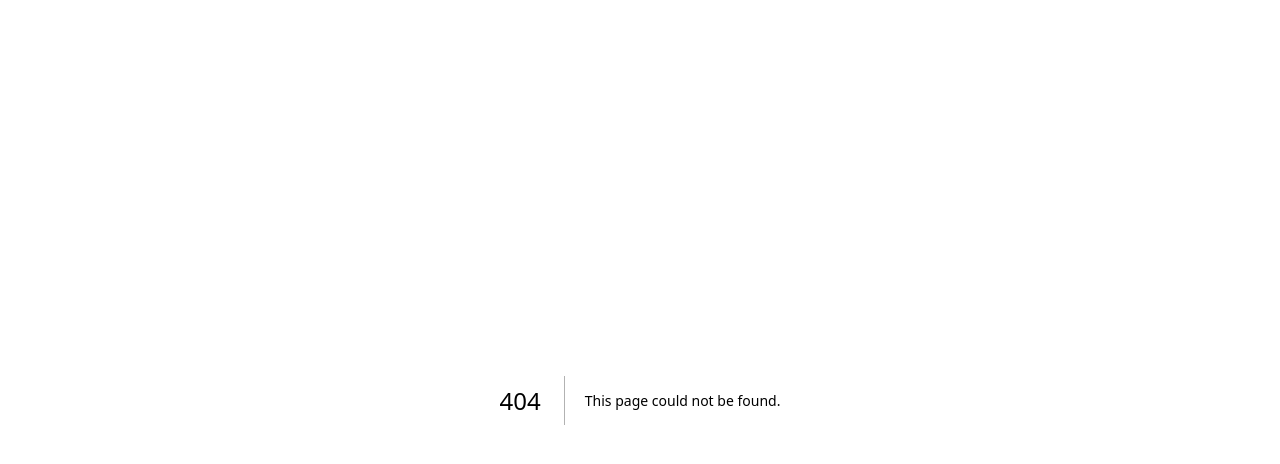
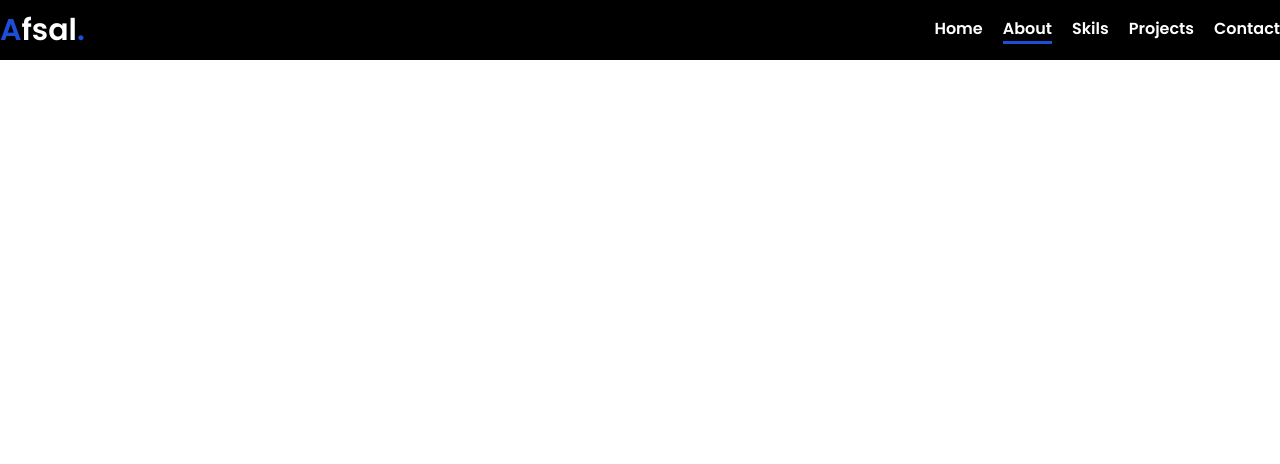
Before and after one commit to afsal-p-u/afsal-p-u, a Next.js app: page /about in a window 1280 px wide. Before the commit this address had no page. Shown: the top 464 px of the page. Built offline with nearby package versions, Linux system fonts and the light colour scheme.

Commit message:
hero section info added and navbar added

```diff
--- /dev/null
+++ b/components/Navbar.tsx
@@ -0,0 +1,35 @@
+import { navbarItems } from "@/utils/data";
+import { useRouter } from "next/router";
+import React from "react";
+
+const Navbar = () => {
+  const { pathname } =  useRouter();
+
+  return (
+    <div className="bg-black">
+      <div className="text-white py-3 container mx-auto flex items-center justify-between sticky top-0">
+        <h1 className="text-3xl font-semibold">
+          <span className="text-blue-700">A</span>fsal
+          <span className="text-blue-700">.</span>
+        </h1>
+
+        <div className="">
+          <ul className="flex gap-5">
+            {navbarItems.map((item, i) => (
+              <li key={i}>
+                <a className="font-semibold" href={`${item?.path}`}>
+                  {item.name}
+                </a>
+                {item.path === pathname && (
+                  <div className="w-full h-[3px] bg-blue-700"></div>
+                )}
+              </li>
+            ))}
+          </ul>
+        </div>
+      </div>
+    </div>
+  );
+};
+
+export default Navbar;
--- /dev/null
+++ b/components/index.ts
@@ -0,0 +1 @@
+export { default as Navbar } from '../components/Navbar'
--- a/pages/_app.tsx
+++ b/pages/_app.tsx
@@ -1,6 +1,12 @@
+import { Navbar } from '@/components'
 import '@/styles/globals.css'
 import type { AppProps } from 'next/app'
 
 export default function App({ Component, pageProps }: AppProps) {
-  return <Component {...pageProps} />
+  return (
+    <>
+      <Navbar />
+      <Component {...pageProps} />
+    </>
+  )
 }
--- /dev/null
+++ b/pages/about/index.tsx
@@ -0,0 +1,11 @@
+import React from 'react'
+
+const index = () => {
+  return (
+    <div className='bg-black'>
+      <div className="container mx-auto"></div>
+    </div>
+  )
+}
+
+export default index
--- a/pages/index.tsx
+++ b/pages/index.tsx
@@ -1,118 +1,38 @@
-import Image from 'next/image'
-import { Inter } from 'next/font/google'
+import Navbar from "@/components/Navbar";
+import { Inter } from "next/font/google";
 
-const inter = Inter({ subsets: ['latin'] })
+const inter = Inter({ subsets: ["latin"] });
 
 export default function Home() {
   return (
-    <main
-      className={`flex min-h-screen flex-col items-center justify-between p-24 ${inter.className}`}
-    >
-      <div className="z-10 max-w-5xl w-full items-center justify-between font-mono text-sm lg:flex">
-        <p className="fixed left-0 top-0 flex w-full justify-center border-b border-gray-300 bg-gradient-to-b from-zinc-200 pb-6 pt-8 backdrop-blur-2xl dark:border-neutral-800 dark:bg-zinc-800/30 dark:from-inherit lg:static lg:w-auto  lg:rounded-xl lg:border lg:bg-gray-200 lg:p-4 lg:dark:bg-zinc-800/30">
-          Get started by editing&nbsp;
-          <code className="font-mono font-bold">pages/index.tsx</code>
-        </p>
-        <div className="fixed bottom-0 left-0 flex h-48 w-full items-end justify-center bg-gradient-to-t from-white via-white dark:from-black dark:via-black lg:static lg:h-auto lg:w-auto lg:bg-none">
-          <a
-            className="pointer-events-none flex place-items-center gap-2 p-8 lg:pointer-events-auto lg:p-0"
-            href="https://vercel.com?utm_source=create-next-app&utm_medium=default-template-tw&utm_campaign=create-next-app"
-            target="_blank"
-            rel="noopener noreferrer"
-          >
-            By{' '}
-            <Image
-              src="/vercel.svg"
-              alt="Vercel Logo"
-              className="dark:invert"
-              width={100}
-              height={24}
-              priority
-            />
-          </a>
+    <div className="bg-black">
+      <div className="text-white container mx-auto h-screen flex items-center">
+        {/* basic info */}
+        <div className="flex flex-col gap-1 slide-right">
+          <p className="text-3xl font-medium">
+            {"<>"} Hi i'<span className="text-blue-700">m</span> {"</>"}
+          </p>
+          <h1 className="text-7xl font-semibold text-blue-700">
+            {"<"} <span className="text-white">AFSAL P U</span> {">"}
+          </h1>
+          <p className="text-center text-xl font-medium">
+            {"<>"}{" "}
+            <span className="text-white">
+              Full Stack <span className="text-blue-700">Developer</span>
+            </span>{" "}
+            {"</>"}
+          </p>
+
+          <div className="mt-7 flex justify-center">
+            <button className="px-7 py-2 text-white text-sm bg-blue-700 rounded-md font-medium">
+              Resume
+            </button>
+          </div>
         </div>
+
+        {/* image box */}
+        <div className=""></div>
       </div>
-
-      <div className="relative flex place-items-center before:absolute before:h-[300px] before:w-[480px] before:-translate-x-1/2 before:rounded-full before:bg-gradient-radial before:from-white before:to-transparent before:blur-2xl before:content-[''] after:absolute after:-z-20 after:h-[180px] after:w-[240px] after:translate-x-1/3 after:bg-gradient-conic after:from-sky-200 after:via-blue-200 after:blur-2xl after:content-[''] before:dark:bg-gradient-to-br before:dark:from-transparent before:dark:to-blue-700/10 after:dark:from-sky-900 after:dark:via-[#0141ff]/40 before:lg:h-[360px]">
-        <Image
-          className="relative dark:drop-shadow-[0_0_0.3rem_#ffffff70] dark:invert"
-          src="/next.svg"
-          alt="Next.js Logo"
-          width={180}
-          height={37}
-          priority
-        />
-      </div>
-
-      <div className="mb-32 grid text-center lg:max-w-5xl lg:w-full lg:mb-0 lg:grid-cols-4 lg:text-left">
-        <a
-          href="https://nextjs.org/docs?utm_source=create-next-app&utm_medium=default-template-tw&utm_campaign=create-next-app"
-          className="group rounded-lg border border-transparent px-5 py-4 transition-colors hover:border-gray-300 hover:bg-gray-100 hover:dark:border-neutral-700 hover:dark:bg-neutral-800/30"
-          target="_blank"
-          rel="noopener noreferrer"
-        >
-          <h2 className={`mb-3 text-2xl font-semibold`}>
-            Docs{' '}
-            <span className="inline-block transition-transform group-hover:translate-x-1 motion-reduce:transform-none">
-              -&gt;
-            </span>
-          </h2>
-          <p className={`m-0 max-w-[30ch] text-sm opacity-50`}>
-            Find in-depth information about Next.js features and API.
-          </p>
-        </a>
-
-        <a
-          href="https://nextjs.org/learn?utm_source=create-next-app&utm_medium=default-template-tw&utm_campaign=create-next-app"
-          className="group rounded-lg border border-transparent px-5 py-4 transition-colors hover:border-gray-300 hover:bg-gray-100 hover:dark:border-neutral-700 hover:dark:bg-neutral-800/30"
-          target="_blank"
-          rel="noopener noreferrer"
-        >
-          <h2 className={`mb-3 text-2xl font-semibold`}>
-            Learn{' '}
-            <span className="inline-block transition-transform group-hover:translate-x-1 motion-reduce:transform-none">
-              -&gt;
-            </span>
-          </h2>
-          <p className={`m-0 max-w-[30ch] text-sm opacity-50`}>
-            Learn about Next.js in an interactive course with&nbsp;quizzes!
-          </p>
-        </a>
-
-        <a
-          href="https://vercel.com/templates?framework=next.js&utm_source=create-next-app&utm_medium=default-template-tw&utm_campaign=create-next-app"
-          className="group rounded-lg border border-transparent px-5 py-4 transition-colors hover:border-gray-300 hover:bg-gray-100 hover:dark:border-neutral-700 hover:dark:bg-neutral-800/30"
-          target="_blank"
-          rel="noopener noreferrer"
-        >
-          <h2 className={`mb-3 text-2xl font-semibold`}>
-            Templates{' '}
-            <span className="inline-block transition-transform group-hover:translate-x-1 motion-reduce:transform-none">
-              -&gt;
-            </span>
-          </h2>
-          <p className={`m-0 max-w-[30ch] text-sm opacity-50`}>
-            Discover and deploy boilerplate example Next.js&nbsp;projects.
-          </p>
-        </a>
-
-        <a
-          href="https://vercel.com/new?utm_source=create-next-app&utm_medium=default-template-tw&utm_campaign=create-next-app"
-          className="group rounded-lg border border-transparent px-5 py-4 transition-colors hover:border-gray-300 hover:bg-gray-100 hover:dark:border-neutral-700 hover:dark:bg-neutral-800/30"
-          target="_blank"
-          rel="noopener noreferrer"
-        >
-          <h2 className={`mb-3 text-2xl font-semibold`}>
-            Deploy{' '}
-            <span className="inline-block transition-transform group-hover:translate-x-1 motion-reduce:transform-none">
-              -&gt;
-            </span>
-          </h2>
-          <p className={`m-0 max-w-[30ch] text-sm opacity-50`}>
-            Instantly deploy your Next.js site to a shareable URL with Vercel.
-          </p>
-        </a>
-      </div>
-    </main>
-  )
+    </div>
+  );
 }
--- a/styles/globals.css
+++ b/styles/globals.css
@@ -1,27 +1,22 @@
+@import url("https://fonts.googleapis.com/css2?family=Poppins:wght@300;400;500;600;700&display=swap");
+
 @tailwind base;
 @tailwind components;
 @tailwind utilities;
 
-:root {
-  --foreground-rgb: 0, 0, 0;
-  --background-start-rgb: 214, 219, 220;
-  --background-end-rgb: 255, 255, 255;
+* {
+  font-family: "Poppins", sans-serif;
 }
 
-@media (prefers-color-scheme: dark) {
-  :root {
-    --foreground-rgb: 255, 255, 255;
-    --background-start-rgb: 0, 0, 0;
-    --background-end-rgb: 0, 0, 0;
+.slide-right {
+  animation: slide-right 0.5s cubic-bezier(0.25, 0.46, 0.45, 0.94) both;
+}
+
+@keyframes slide-right {
+  0% {
+    transform: translateX(-100px);
+  }
+  100% {
+    transform: translateX(auto);
   }
 }
-
-body {
-  color: rgb(var(--foreground-rgb));
-  background: linear-gradient(
-      to bottom,
-      transparent,
-      rgb(var(--background-end-rgb))
-    )
-    rgb(var(--background-start-rgb));
-}
--- /dev/null
+++ b/utils/data.ts
@@ -0,0 +1,22 @@
+export const navbarItems = [
+    {
+        name: "Home",
+        path: "/"
+    },
+    {
+        name: "About",
+        path: "/about"
+    },
+    {
+        name: "Skils",
+        path: "/skills"
+    },
+    {
+        name: "Projects",
+        path: "/projects"
+    },
+    {
+        name: "Contact",
+        path: "/contact"
+    },
+]
```
